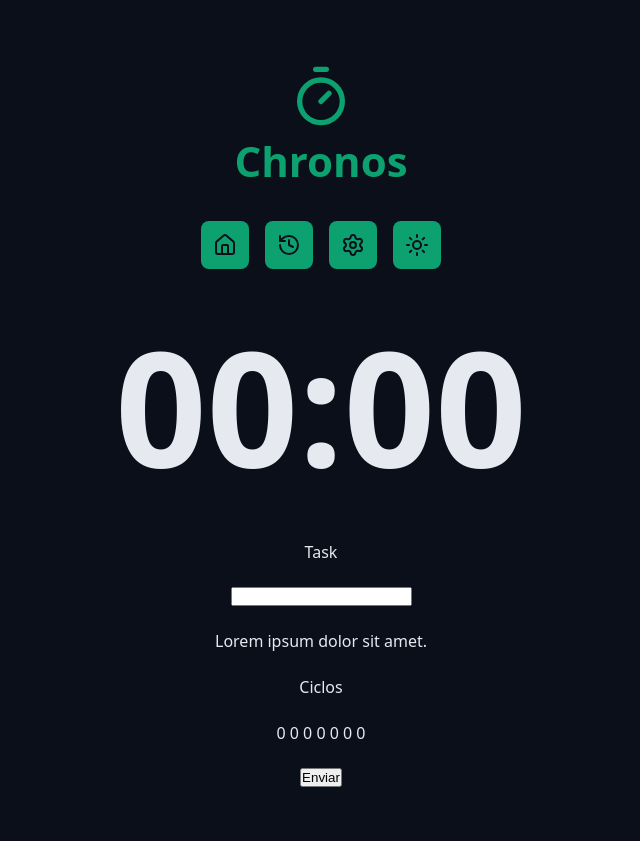
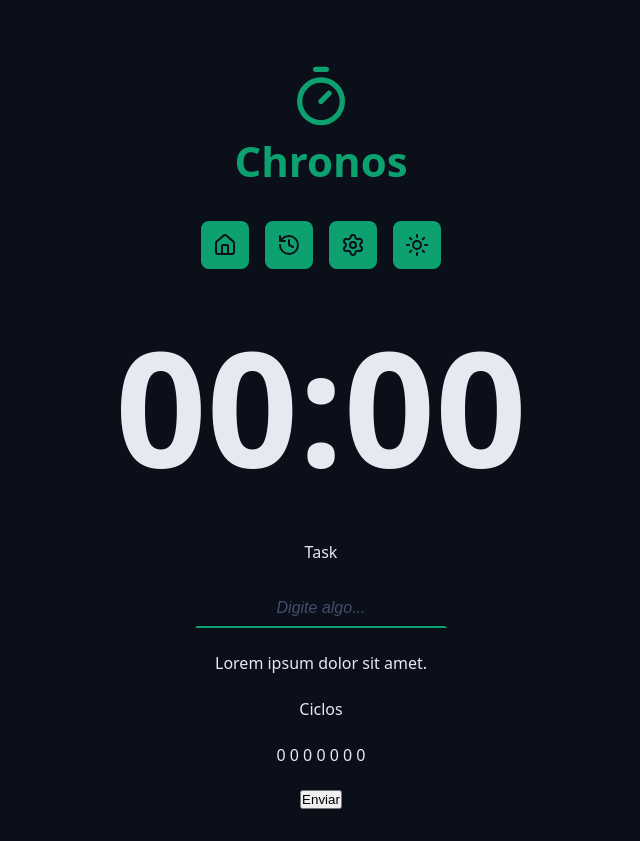
Before and after one commit to felipesilvaskyline-code/chronos-pomodoro, a React (Vite) app: page / in a window 1280 px wide. Shown: the whole page, without its empty margins (319-959 px from the left). Before the commit the page ends 819 px from the top, so only its background shows below. Built offline with nearby package versions, Linux system fonts and the light colour scheme.

Commit message:
feat: Estilização do componente defaultInput

```diff
--- a/src/App.tsx
+++ b/src/App.tsx
@@ -1,11 +1,11 @@
-import { Container } from "./components/Container";
-import { Menu } from "./components/Menu";
-import { Logo } from "./components/Logo";
-import { CountDown } from "./components/CountDown";
-import { DefaultInput } from "./components/DefaultInput";
+import { Container } from './components/Container';
+import { Menu } from './components/Menu';
+import { Logo } from './components/Logo';
+import { CountDown } from './components/CountDown';
+import { DefaultInput } from './components/DefaultInput';
 
-import "./styles/theme.css";
-import "./styles/global.css";
+import './styles/theme.css';
+import './styles/global.css';
 
 export function App() {
   return (
@@ -25,7 +25,12 @@ export function App() {
       <Container>
         <form className="form" action="">
           <div className="formRow">
-            <DefaultInput id="input" type="text" labelText="Task"/>
+            <DefaultInput
+              id="input"
+              type="text"
+              placeholder="Digite algo..."
+              labelText="Task"
+            />
           </div>
           <div className="formRow">
             <p>Lorem ipsum dolor sit amet.</p>
--- a/src/components/DefaultInput/index.tsx
+++ b/src/components/DefaultInput/index.tsx
@@ -1,3 +1,5 @@
+import styles from "./styles.module.css";
+
 type DefaultInputProps = {
   id: string;
   labelText: string;
@@ -12,7 +14,7 @@ export function DefaultInput({
   return (
     <>
       <label htmlFor={id}>{labelText}</label>
-      <input id={id} type={type} {...rest}></input>
+      <input className={styles.input} id={id} type={type} {...rest}></input>
     </>
   );
 }
--- /dev/null
+++ b/src/components/DefaultInput/styles.module.css
@@ -0,0 +1,28 @@
+.input {
+  background-color: transparent;
+  text-align: center;
+  color: var(--text-default);
+  font-size: 1.8rem;
+  padding: 0.8rem;
+  outline: none;
+
+  border: 0.2rem solid transparent;
+  border-bottom: 0.2rem solid var(--primary);
+  transition: all 0.2s ease-in-out;
+}
+
+.input:focus {
+  border-radius: 0.8rem;
+  border: 0.2rem solid var(--primary);
+}
+
+.input::placeholder {
+  color: var(--gray-500);
+  font-size: 1.6rem;
+  font-style: italic;
+}
+
+.input:disabled {
+  border-bottom: 0.2rem solid var(--disabled);
+  color: var(--text-muted);
+}
```
